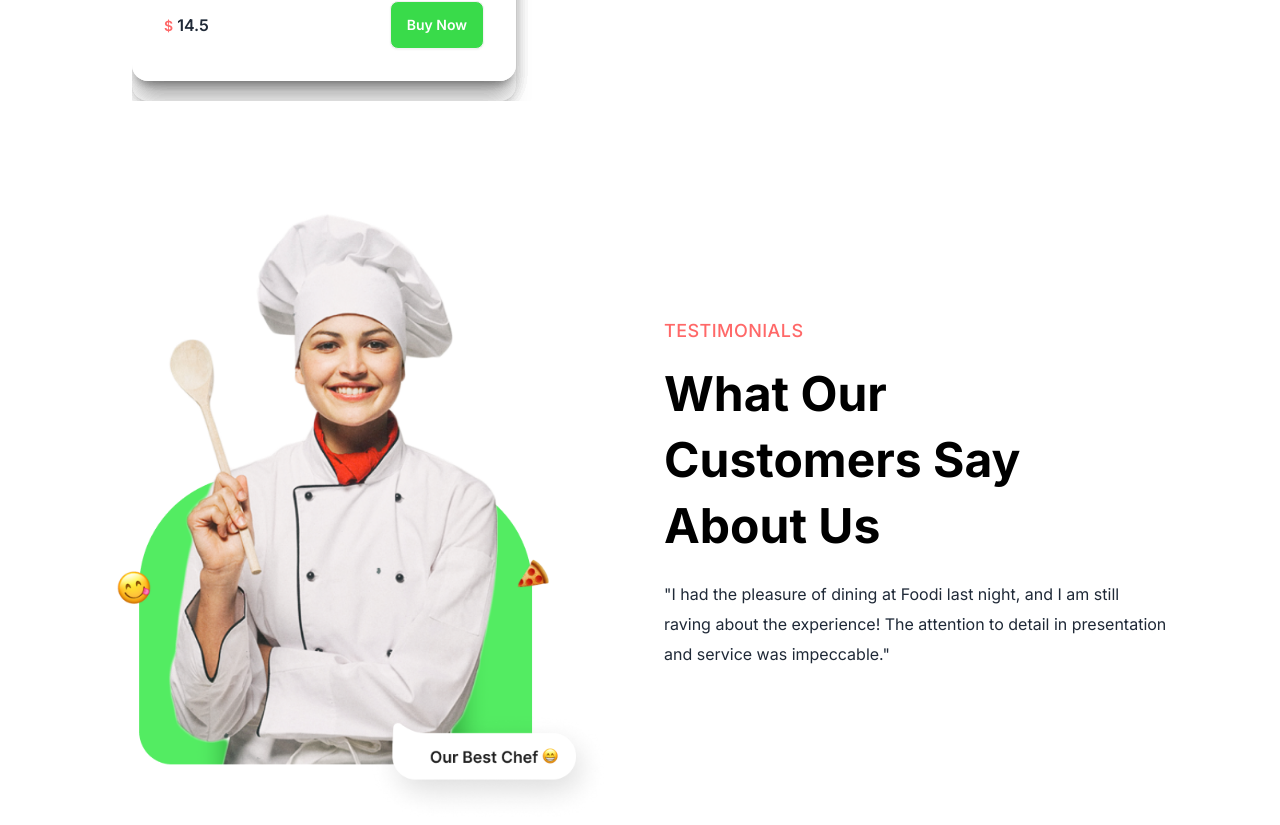
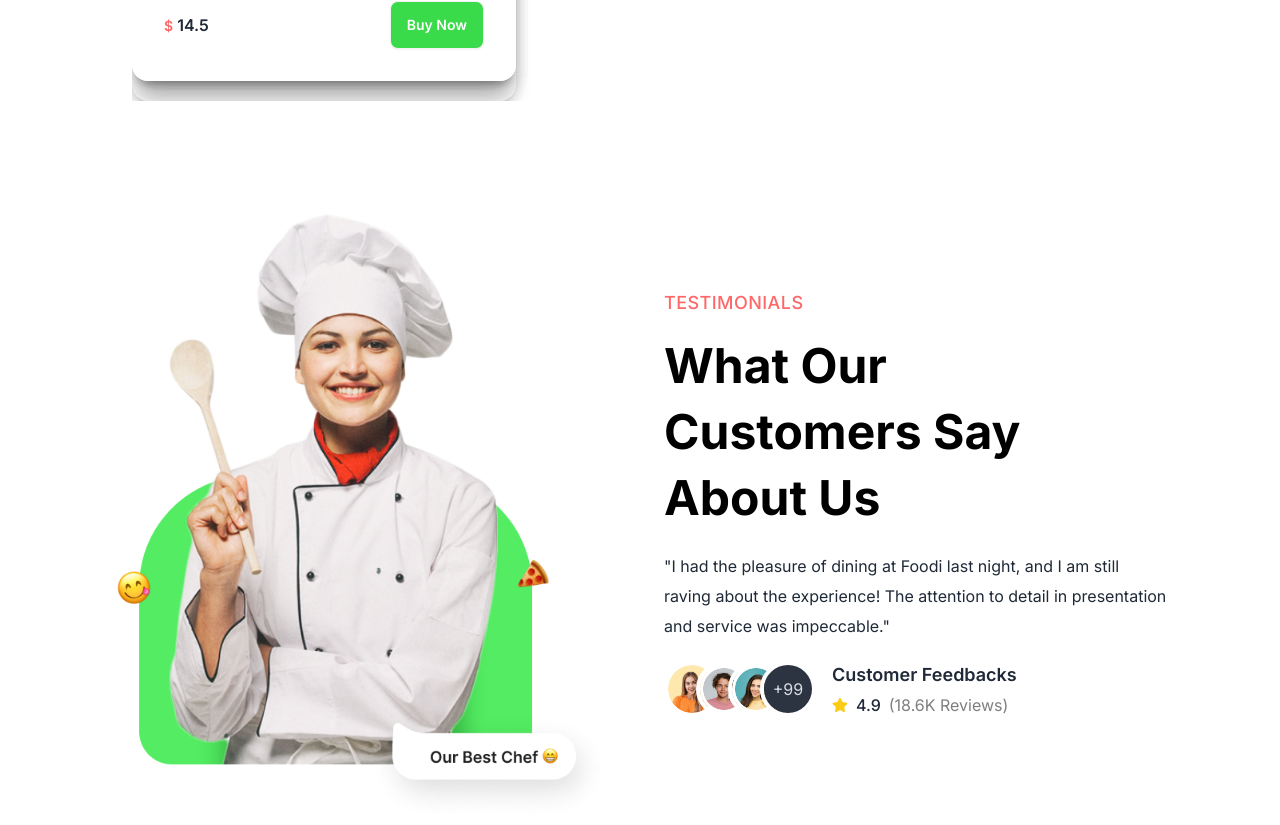
Before and after one commit to Soumyacodes2022/Foodie, a React (Vite) app: page / in a window 1280 px wide. Shown: the part 1958-2783 px from the top of the page. Built offline with nearby package versions, Linux system fonts and the light colour scheme.

Commit message:
testimonials finished

```diff
--- a/src/pages/Home/Testimonials.jsx
+++ b/src/pages/Home/Testimonials.jsx
@@ -1,5 +1,6 @@
 import React from "react";
 import testimonial from "/images/home/testimonials/testimonials.png";
+import { FaStar } from "react-icons/fa";
 const Testimonials = () => {
   return (
     <div className="section-container">
@@ -10,11 +11,49 @@
         <div className="md:w-1/2">
           <div className="text-left">
             <p className="Subtitle">Testimonials</p>
-            <h2 className="Title text-black md:w-5/6">What Our Customers Say About Us</h2>
+            <h2 className="Title text-black md:w-5/6">
+              What Our Customers Say About Us
+            </h2>
             <blockquote className="my-5 text-[secondary] leading-[30px]">
-                "I had the pleasure of dining at Foodi last night, and I am still raving about the experience! The attention to detail in presentation and service was impeccable."
+              "I had the pleasure of dining at Foodi last night, and I am still
+              raving about the experience! The attention to detail in
+              presentation and service was impeccable."
             </blockquote>
+
           </div>
+          <div className="flex items-center gap-4 flex-wrap">
+          <div className="avatar-group -space-x-6 rtl:space-x-reverse">
+              <div className="avatar">
+                <div className="w-12">
+                  <img src="/images/home/testimonials/testimonial1.png" />
+                </div>
+              </div>
+              <div className="avatar">
+                <div className="w-12">
+                  <img src="/images/home/testimonials/testimonial2.png" />
+                </div>
+              </div>
+              <div className="avatar">
+                <div className="w-12">
+                  <img src="/images/home/testimonials/testimonial3.png" />
+                </div>
+              </div>
+              <div className="avatar placeholder">
+                <div className="w-12 bg-neutral text-neutral-content">
+                  <span>+99</span>
+                </div>
+              </div>
+            </div>
+            <div className="space-y-1">
+              <h5 className="text-lg font-semibold">Customer Feedbacks</h5>
+              <div className="flex items-center gap-2">
+                <FaStar className="text-yellow-400"/>
+                <span className="font-medium">4.9</span>
+                <span className="text-[#807E7E]">(18.6K Reviews)</span>
+              </div>
+            </div>
+          </div>
+
         </div>
       </div>
     </div>
```
